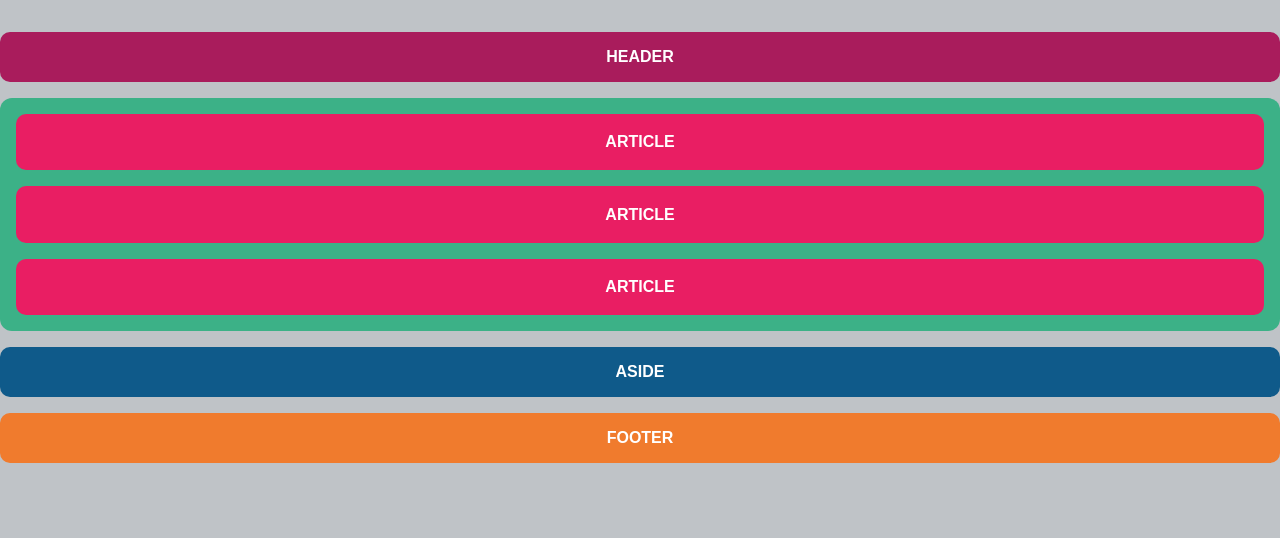
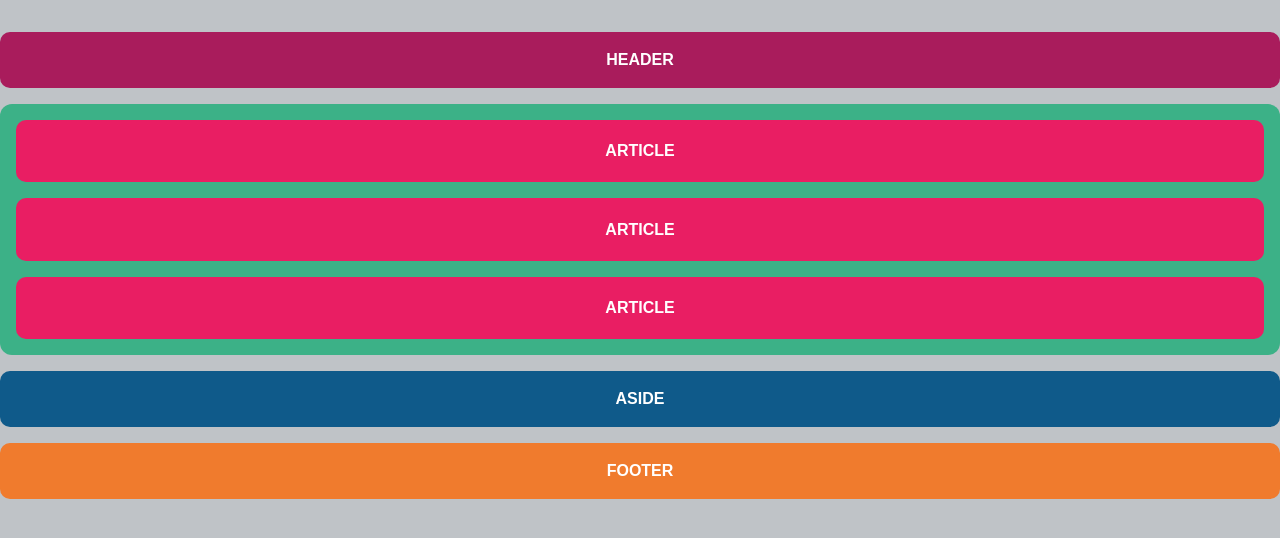
Before and after one commit to thomas7c7/flexbox-wireframe-practice, a plain HTML site: page index.html in a window 1280 px wide. Drawn offline with Linux system fonts and the light colour scheme.

Commit message:
updated layout

```diff
--- a/index.html
+++ b/index.html
@@ -4,7 +4,8 @@
     <meta charset="UTF-8" />
     <title>Flexbox Wireframe Practice</title>
     <meta name="viewport" content="width=device-width, initial-scale=1.0" />
-    <link rel="stylesheet" href="style.css" />
+    <link rel="stylesheet" href="./css/reset.css" />
+    <link rel="stylesheet" href="./css/style.css" />
   </head>
   <body>
     <div class="container">
```
Also changed, not shown: css/style.css (renamed from style.css).
